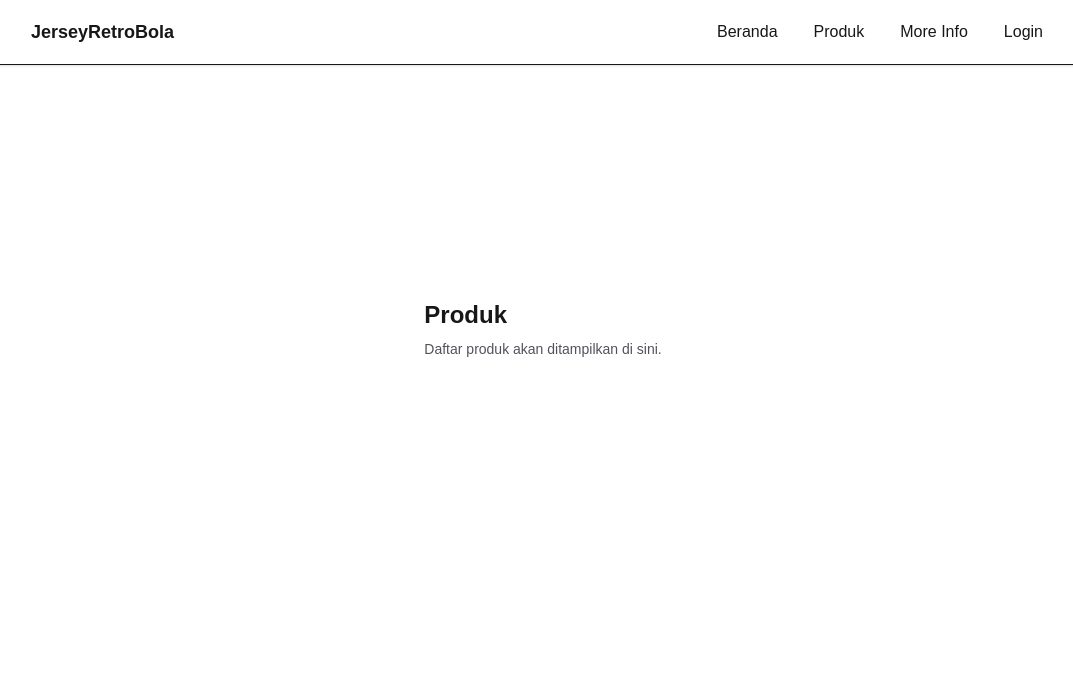
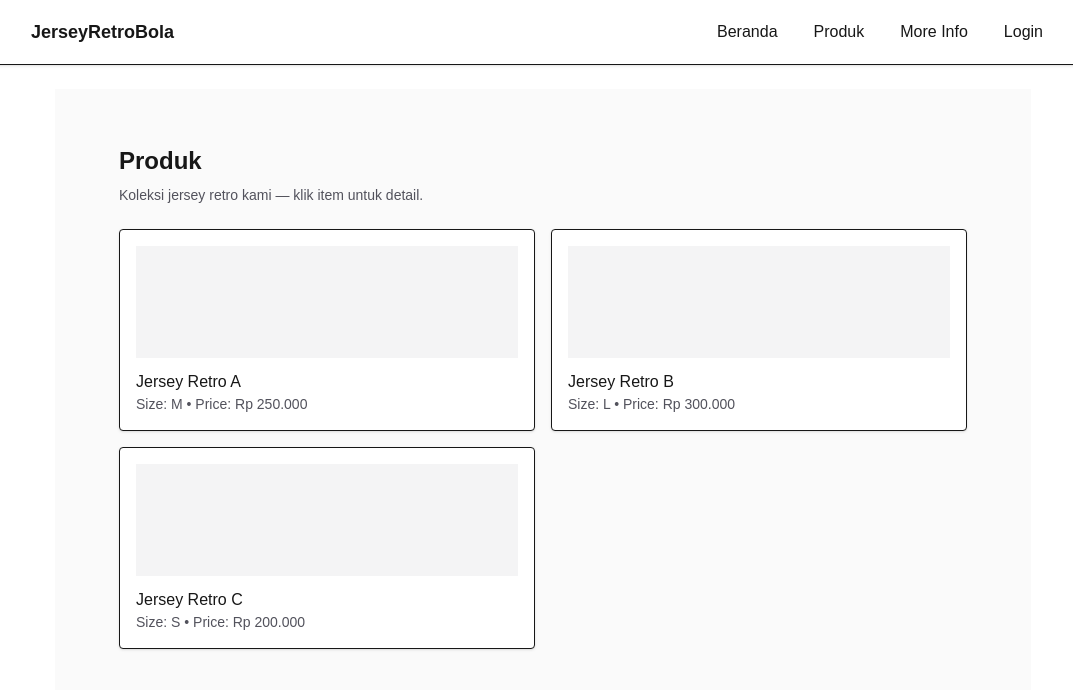
Before and after one commit to tiofaniariajiputra-cell/jerseyretrobola, a Next.js app: page /products in a window 1280 px wide. Shown: the top 690 px of the page, without its empty margins (97-1170 px from the left). Built offline with nearby package versions, Linux system fonts and the light colour scheme.

Commit message:
feat: add product list to Products page

```diff
--- a/app/products/page.tsx
+++ b/app/products/page.tsx
@@ -1,9 +1,25 @@
 export default function ProductsPage() {
+  const products = [
+    { id: 1, name: "Jersey Retro A", price: "Rp 250.000", size: "M" },
+    { id: 2, name: "Jersey Retro B", price: "Rp 300.000", size: "L" },
+    { id: 3, name: "Jersey Retro C", price: "Rp 200.000", size: "S" },
+  ];
+
   return (
-    <div className="flex min-h-[60vh] items-center justify-center">
-      <div className="max-w-3xl p-6">
+    <div className="min-h-[60vh] bg-zinc-50 py-8">
+      <div className="mx-auto max-w-4xl p-6">
         <h1 className="text-2xl font-semibold">Produk</h1>
-        <p className="mt-2 text-sm text-zinc-600">Daftar produk akan ditampilkan di sini.</p>
+        <p className="mt-2 text-sm text-zinc-600">Koleksi jersey retro kami — klik item untuk detail.</p>
+
+        <div className="mt-6 grid grid-cols-1 gap-4 sm:grid-cols-2">
+          {products.map((p) => (
+            <article key={p.id} className="rounded border bg-white p-4 shadow-sm">
+              <div className="h-28 w-full bg-zinc-100" />
+              <h3 className="mt-3 font-medium">{p.name}</h3>
+              <p className="text-sm text-zinc-600">Size: {p.size} • Price: {p.price}</p>
+            </article>
+          ))}
+        </div>
       </div>
     </div>
   );
```
